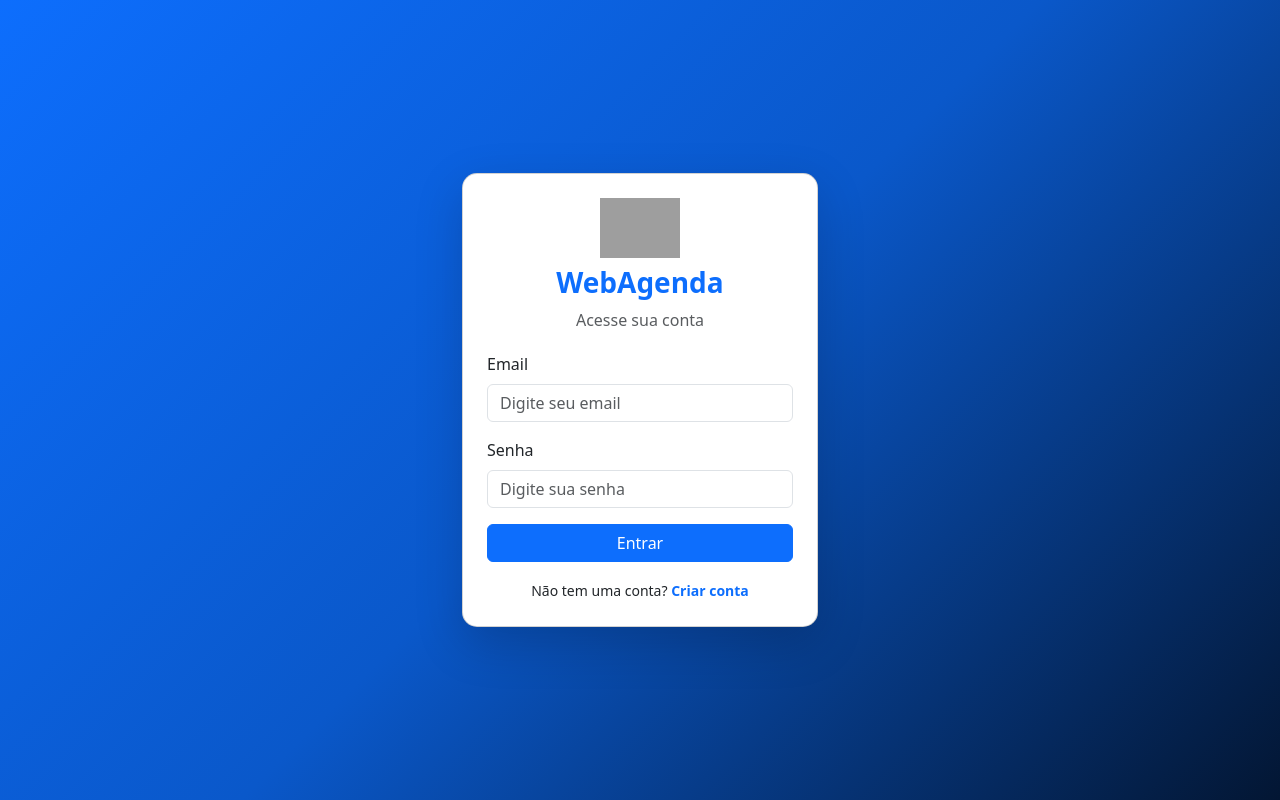
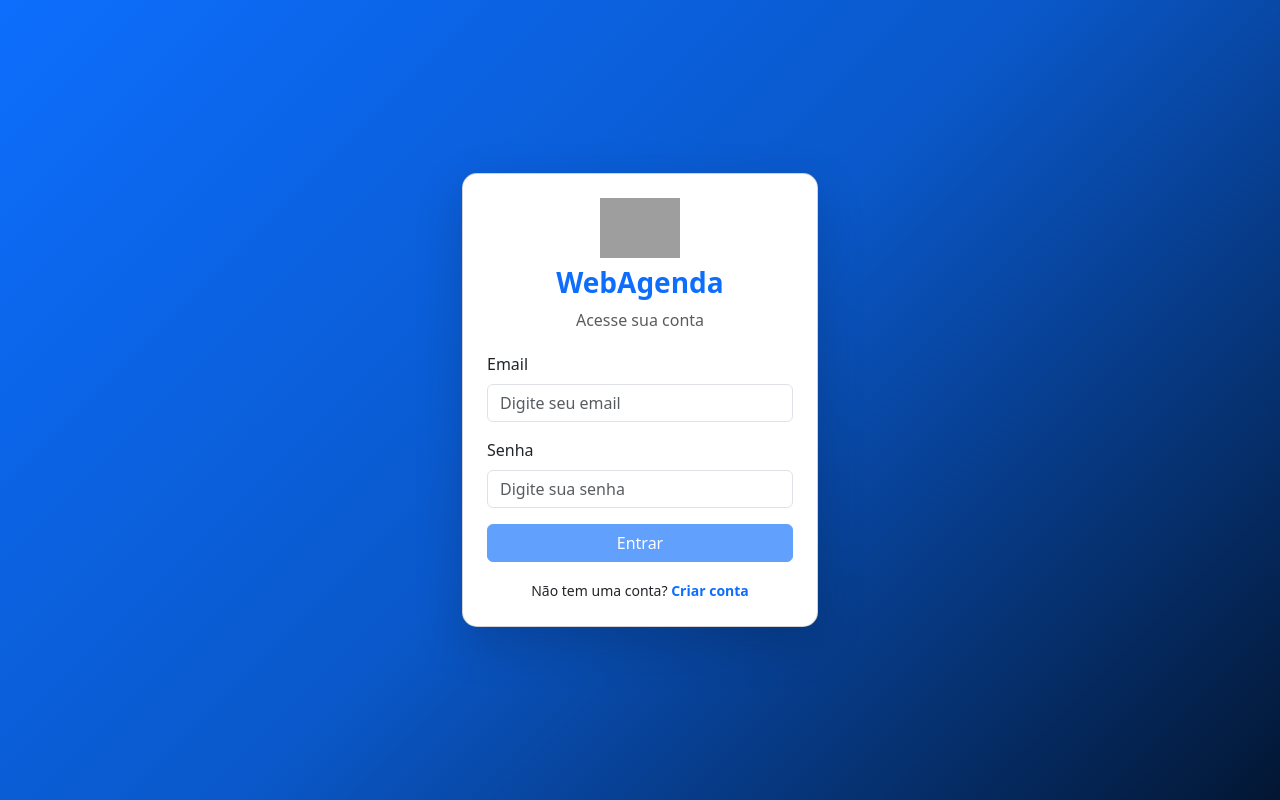
Before and after one commit to paulo-dutraa83/web-agenda, an Angular app: page /pages/autenticar-usuario in a window 1280 px wide. Built offline with nearby package versions, Linux system fonts and the light colour scheme; grey boxes are pictures that could not be loaded.

Commit message:
Validações vindo do back e msgs de erro

```diff
--- a/src/app/pages/autenticar-usuario/autenticar-usuario.html
+++ b/src/app/pages/autenticar-usuario/autenticar-usuario.html
@@ -13,20 +13,24 @@
                         <p class="text-muted">Acesse sua conta</p>
                     </div>
 
-                    <form>
+                    <div class="text-danger text_center">
+                        <strong>{{ mensagemErro() }}</strong>
+                    </div>
+
+                    <form [formGroup]="formulario" (ngSubmit)="autenticar()">
                         <div class="mb-3">
                             <label for="email" class="form-label">Email</label>
-                            <input type="email" class="form-control" id="email" placeholder="Digite seu email" required>
+                            <input type="email" formControlName="email" class="form-control" id="email" placeholder="Digite seu email" required>
                         </div>
 
                         <div class="mb-3">
                             <label for="senha" class="form-label">Senha</label>
-                            <input type="password" class="form-control" id="senha" placeholder="Digite sua senha"
+                            <input type="password" formControlName="senha" class="form-control" id="senha" placeholder="Digite sua senha"
                                 required>
                         </div>
 
                         <div class="d-grid mb-3">
-                            <button type="submit" class="btn btn-primary">
+                            <button type="submit" class="btn btn-primary" [disabled]="formulario.invalid">
                                 Entrar
                             </button>
                         </div>
--- a/src/app/pages/autenticar-usuario/autenticar-usuario.ts
+++ b/src/app/pages/autenticar-usuario/autenticar-usuario.ts
@@ -1,12 +1,49 @@
-import { Component } from '@angular/core';
+import { CommonModule } from '@angular/common';
+import { HttpClient } from '@angular/common/http';
+import { Component, inject, signal } from '@angular/core';
+import { FormControl, FormGroup, FormsModule, ReactiveFormsModule, Validators } from '@angular/forms';
 import { RouterLink } from '@angular/router';
 
 @Component({
   selector: 'app-autenticar-usuario',
   imports: [
-    RouterLink
+    RouterLink,
+    CommonModule,
+    FormsModule,
+    ReactiveFormsModule
   ],
   templateUrl: './autenticar-usuario.html',
   styleUrl: './autenticar-usuario.css',
 })
-export class AutenticarUsuario {}
+export class AutenticarUsuario {
+
+  //Injeção de dependencia
+  private http = inject(HttpClient);
+
+  //mensagens
+  mensagemErro = signal<string>('');
+
+  //Criando a estrutura do formulario
+  formulario = new FormGroup({
+    email : new FormControl('', [Validators.required]),
+    senha : new FormControl('', [Validators.required]),
+  });
+
+  //Função para realizar a autenticação do usuário
+  autenticar() {
+
+    //Fazendo uma requisição HTTP POST para o endpoint de autenticação
+    this.http.post('http://localhost:8082/api/v1/usuario/autenticar', this.formulario.value)
+      .subscribe({
+        next: (data) => { //Capturando a resposta de sucesso
+          console.log(data); //Exibindo os dados no console
+          alert('Sucesso! Voce  será redirecionado para a agenda"'); //Provisorio.
+        },
+        error: (e) => { //Capturando a resposta de erro
+          this.mensagemErro.set(e.error); //Exibindo a mensagem de erro
+        }
+      });
+
+  }
+
+}
```
